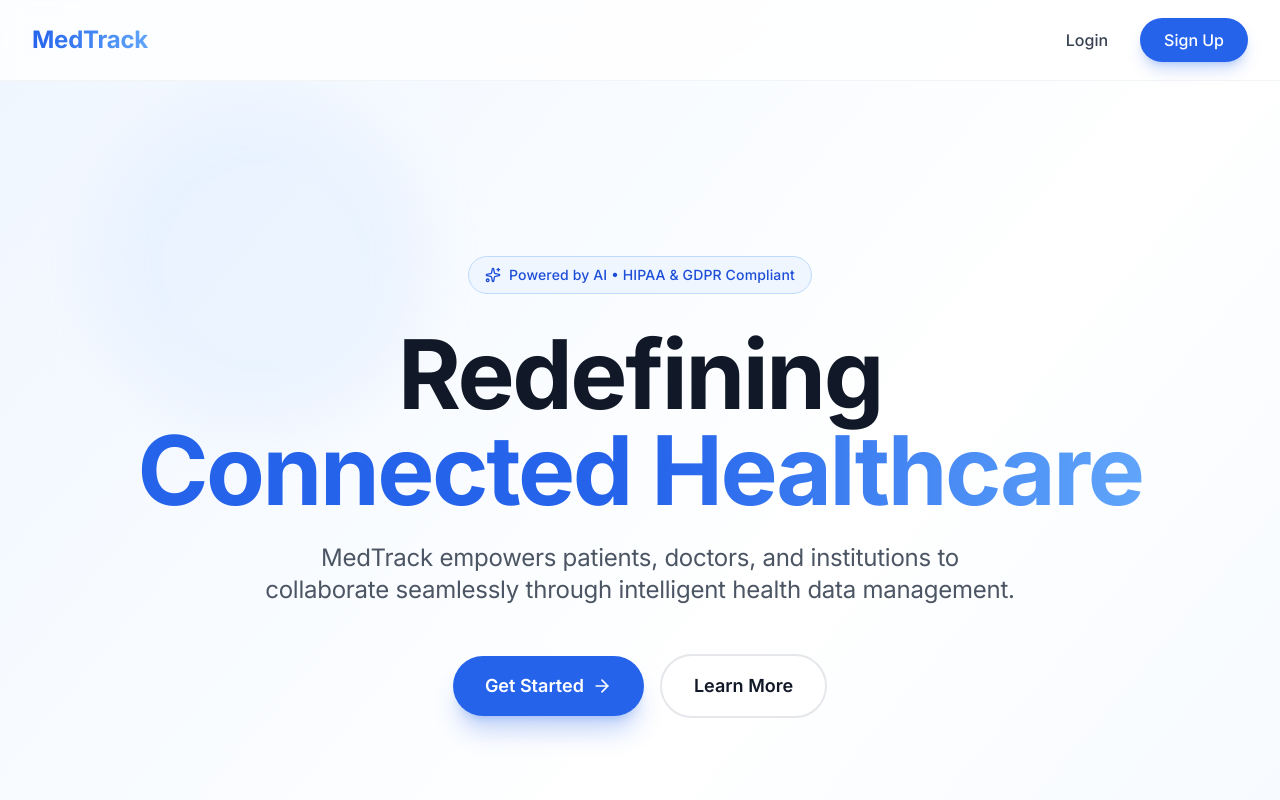
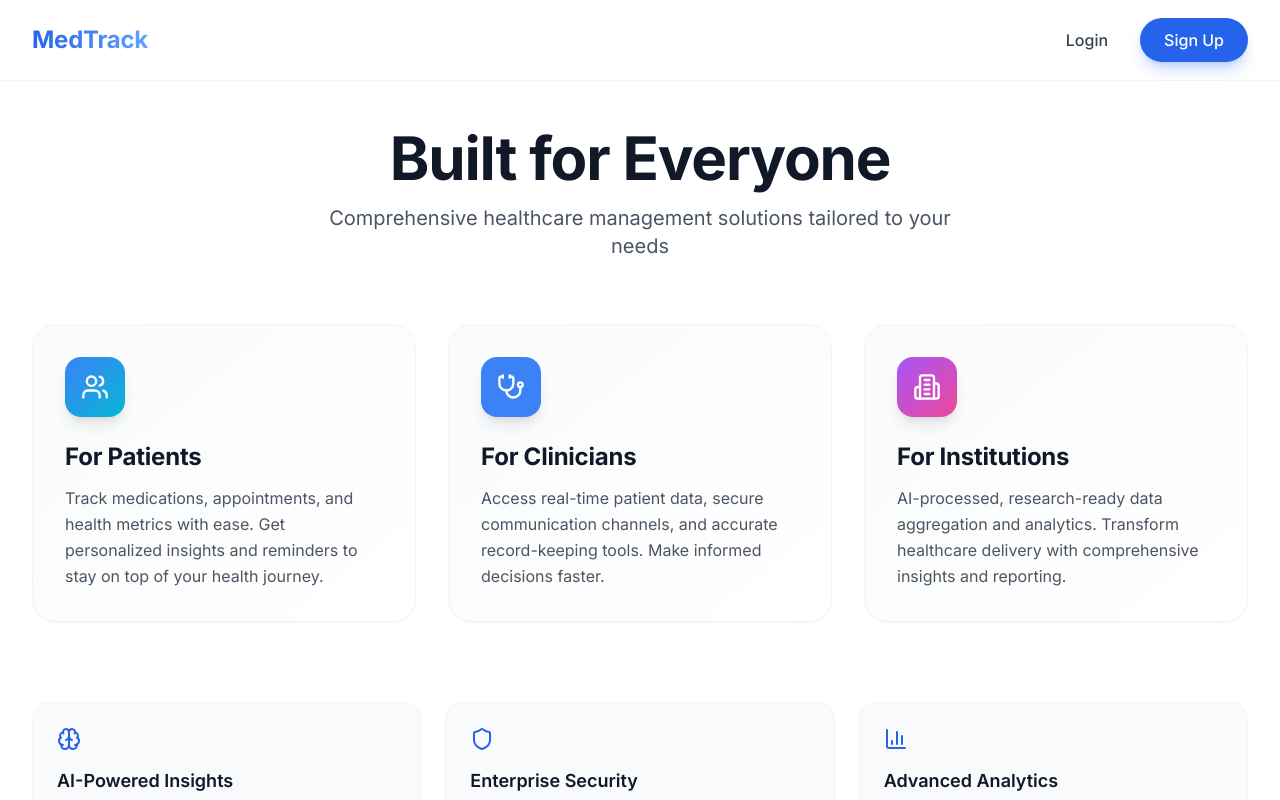
Before and after one commit to vonixxxxx/medtrack, a React (Vite) app in the folder frontend/: page / in a window 1280 px wide. Shown: the top 800 px of the page. Built offline with nearby package versions, Linux system fonts and the light colour scheme; no server answers.

Commit message:
fix: remove missing LandingHero import

```diff
--- a/frontend/src/pages/LandingPage.jsx
+++ b/frontend/src/pages/LandingPage.jsx
@@ -1,6 +1,5 @@
 import React from 'react';
 import LandingHeader from '../components/landing/LandingHeader';
-import LandingHero from '../components/landing/LandingHero';
 import LandingFeatures from '../components/landing/LandingFeatures';
 import LandingCollaboration from '../components/landing/LandingCollaboration';
 import LandingAISecurity from '../components/landing/LandingAISecurity';
@@ -11,7 +10,6 @@ export default function LandingPage() {
   return (
     <main className="min-h-screen">
       <LandingHeader />
-      <LandingHero />
       <LandingFeatures />
       <LandingCollaboration />
       <LandingAISecurity />
```
